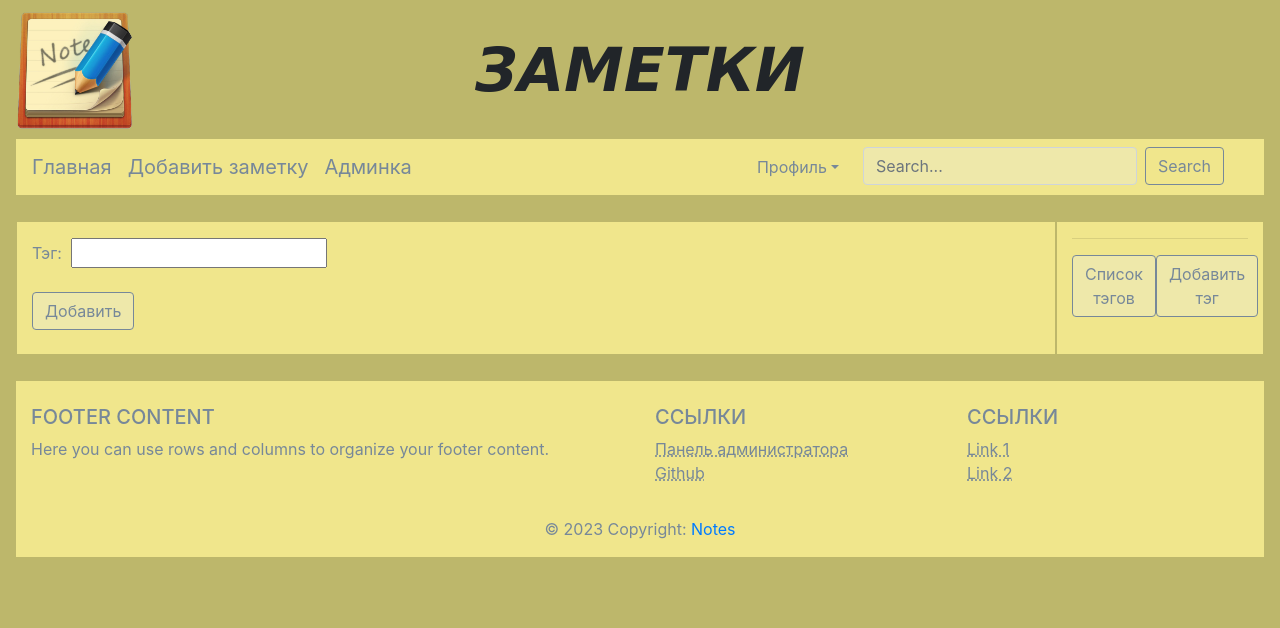
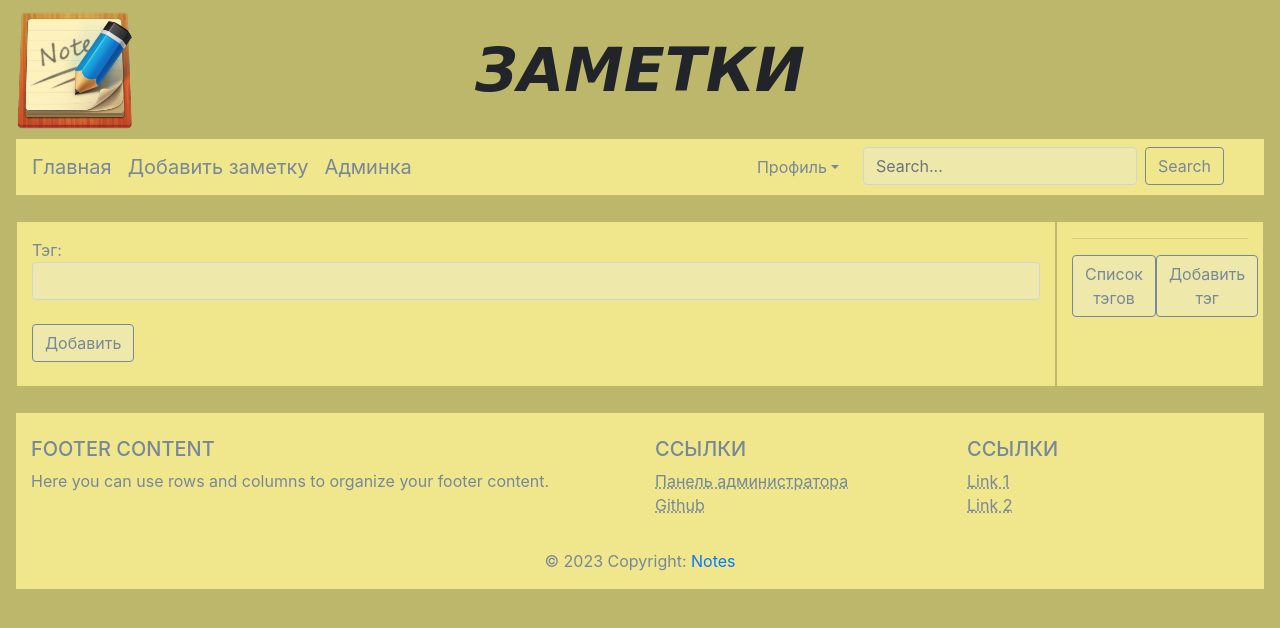
Before and after one commit to VasyaPupkin120/notes, a Django app: page /tag_create/ in a window 1280 px wide. Shown: the top 628 px of the page. Run offline with Django 4.2, Linux system fonts and the light colour scheme; the visitor is signed in with stand-in values (Sample User, id 1); data that the repository does not hold is empty; some libraries are stand-ins or nearby versions.

Commit message:
уточнил виджеты форм ввода, добавил текстовым полям ввода кастомный css-класс, удалил нефункциональый код из подклассов Meta форм

```diff
--- a/webnotes/main/forms.py
+++ b/webnotes/main/forms.py
@@ -1,12 +1,14 @@
 from django import forms
+from django.forms.widgets import TextInput, Textarea
 from .models import Tag, Note
 from django.core.exceptions import ValidationError
 
 class NoteAddForm(forms.ModelForm):
-    title = forms.CharField(label="Заголовок")
-    content = forms.Textarea()
+    title = forms.CharField(label="Заголовок", widget=TextInput(attrs={"class": "form-control forms-field-color"}))
+    content = forms.CharField(label="Содержание", widget=Textarea(attrs={"class": "form-control forms-field-color"}))
     # slug = forms.SlugField(label="Слаг")
     tags = forms.ModelMultipleChoiceField(queryset=None, label="Список тегов", widget=forms.CheckboxSelectMultiple, required=True)
+
 
     def __init__(self, *args, **kwargs):
         """
@@ -24,16 +26,11 @@ class NoteAddForm(forms.ModelForm):
     class Meta:
         model = Note
         fields = ('title', 'content', 'tags')
-        widgets = {
-                "title": forms.TextInput(attrs={"class": "form-control"}),
-                "content": forms.Textarea(attrs={"class": "form-control"}),
-                "author": forms.HiddenInput,
-                }
 
 
 
 class TagAddForm(forms.ModelForm):
-    name = forms.CharField(label="Тэг")
+    name = forms.CharField(label="Тэг", widget=TextInput(attrs={"class": "form-control forms-field-color"}))
     # slug = forms.SlugField(label="Слаг")
 
     def clean_slug(self):
@@ -47,7 +44,3 @@ class TagAddForm(forms.ModelForm):
     class Meta:
         model = Tag
         fields = ('name',)
-        widgets = {
-                "name": forms.TextInput(attrs={"class": "form-control"}),
-                "author": forms.HiddenInput,
-                }
--- a/webnotes/static/css/style.css
+++ b/webnotes/static/css/style.css
@@ -242,3 +242,10 @@ head, h1 {
     padding-right: 15px;
     padding-left: 15px;
 }
+
+
+/* тестовые поля форм ввода */
+.forms-field-color{
+    background: #EEE8AA !important;
+    color: #778899 !important;
+}
```
